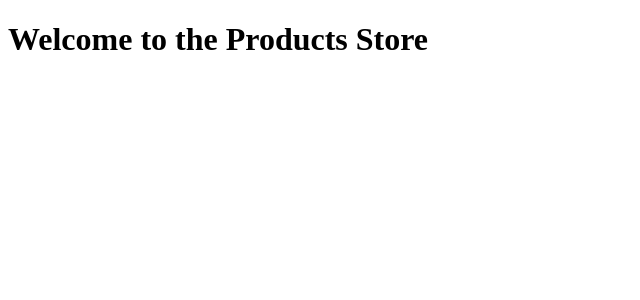
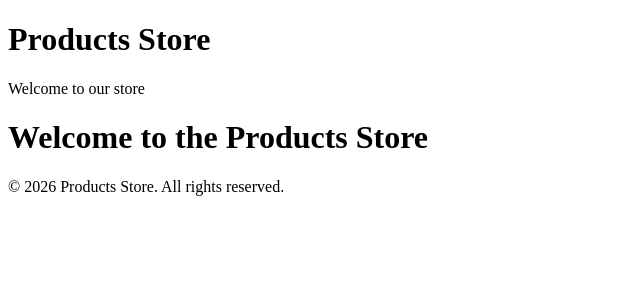
Before and after one commit to Kapil0212/nextjs-routing-task, a Next.js app: page / in a window 1280 px wide. Shown: the top 300 px of the page, without its empty margins (0-640 px from the left). Built offline with nearby package versions, Linux system fonts and the light colour scheme.

Commit message:
Add global layout with header and footer

```diff
--- a/app/layout.js
+++ b/app/layout.js
@@ -1,12 +1,23 @@
 export const metadata = {
   title: "Products Store",
-  description: "Next.js Products Store routing task",
+  description: "Products Store Website",
 };
 
 export default function RootLayout({ children }) {
   return (
     <html lang="en">
-      <body>{children}</body>
+      <body>
+        <header>
+          <h1>Products Store</h1>
+          <p>Welcome to our store</p>
+        </header>
+
+        <main>{children}</main>
+
+        <footer>
+          <p>© 2026 Products Store. All rights reserved.</p>
+        </footer>
+      </body>
     </html>
   );
 }
```
